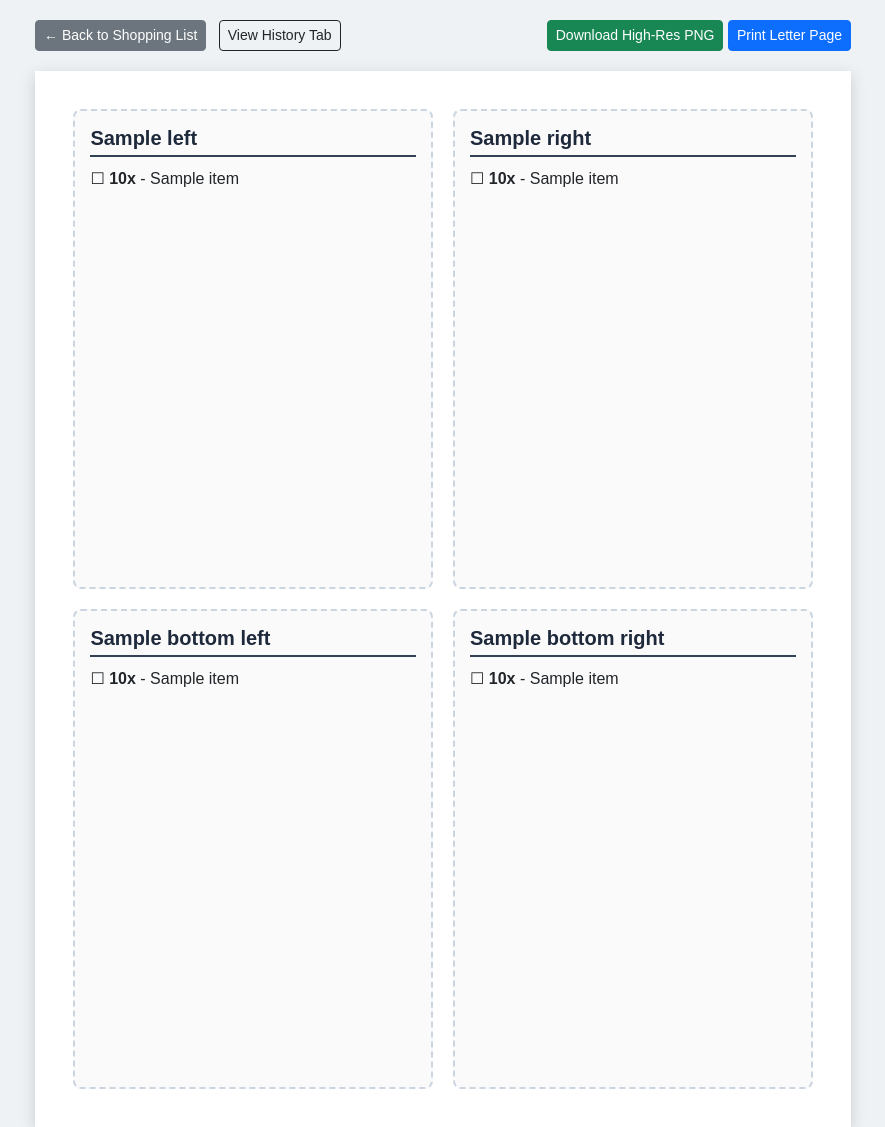
After one commit to cdinh92/restaurant_inventory, a Flask app: template templates/export_layout.html in a window 1280 px wide. The commit adds this page. Shown: the whole page, without its empty margins (197-1082 px from the left). Run offline with Flask 3, Linux system fonts and the light colour scheme; the template is opened without the code that fills it: most values are stand-ins (such as "Sample title", 1, 10 or a date in 2020).

Commit message:
Add multi-store 4-quadrant export layout, daily history upsert, and PNG download feature

```diff
--- /dev/null
+++ b/templates/export_layout.html
@@ -0,0 +1,129 @@
+<!DOCTYPE html>
+<html lang="en">
+<head>
+    <meta charset="UTF-8">
+    <meta name="viewport" content="width=device-width, initial-scale=1.0">
+    <title>Shopping List - Letter Export</title>
+    <link href="https://cdn.jsdelivr.net/npm/bootstrap@5.3.0/dist/css/bootstrap.min.css" rel="stylesheet">
+    <!-- html2canvas for device-friendly PNG generation -->
+    <script src="https://cdnjs.cloudflare.com/ajax/libs/html2canvas/1.4.1/html2canvas.min.js"></script>
+    <style>
+        body { background-color: #eef2f5; font-family: sans-serif; }
+        .action-bar { max-width: 8.5in; margin: 20px auto; }
+
+        /* Standard Letter Page Container (8.5in x 11in) */
+        .letter-page {
+            width: 8.5in;
+            height: 11in;
+            background: white;
+            margin: 0 auto;
+            padding: 0.4in;
+            box-shadow: 0 4px 15px rgba(0,0,0,0.15);
+            display: grid;
+            grid-template-columns: 1fr 1fr;
+            grid-template-rows: 1fr 1fr;
+            gap: 20px;
+            box-sizing: border-box;
+        }
+
+        .quadrant {
+            border: 2px dashed #cbd5e1;
+            border-radius: 8px;
+            padding: 15px;
+            overflow-y: auto;
+            background: #fafafa;
+        }
+
+        .quadrant h5 {
+            border-bottom: 2px solid #334155;
+            padding-bottom: 5px;
+            margin-bottom: 10px;
+            color: #1e293b;
+            font-weight: bold;
+        }
+
+        @media print {
+            body { background: none; }
+            .action-bar { display: none; }
+            .letter-page { box-shadow: none; margin: 0; width: 100%; height: 100vh; }
+        }
+    </style>
+</head>
+<body>
+
+    <!-- Action Toolbar -->
+    <div class="action-bar d-flex justify-content-between align-items-center">
+        <div>
+            <a href="/shopping_list" class="btn btn-secondary btn-sm">← Back to Shopping List</a>
+            <a href="/history" class="btn btn-outline-dark btn-sm ms-2">View History Tab</a>
+        </div>
+        <div>
+            <button onclick="downloadPNG()" class="btn btn-success btn-sm">Download High-Res PNG</button>
+            <button onclick="window.print()" class="btn btn-primary btn-sm">Print Letter Page</button>
+        </div>
+    </div>
+
+    <!-- 4-Quadrant Letter Page View -->
+    <div id="captureArea" class="letter-page">
+        <!-- Top Left: Restaurant Depot -->
+        <div class="quadrant">
+            <h5>{{ quadrants.top_left.title }}</h5>
+            <ul class="list-unstyled">
+                {% for item in quadrants.top_left.items %}
+                    <li class="mb-1">☐ <strong>{{ item.qty }}x</strong> - {{ item.name }}</li>
+                {% else %}
+                    <li class="text-muted small">No items needed.</li>
+                {% endfor %}
+            </ul>
+        </div>
+
+        <!-- Top Right: Vietnamese Markets -->
+        <div class="quadrant">
+            <h5>{{ quadrants.top_right.title }}</h5>
+            <ul class="list-unstyled">
+                {% for item in quadrants.top_right.items %}
+                    <li class="mb-1">☐ <strong>{{ item.qty }}x</strong> - {{ item.name }}</li>
+                {% else %}
+                    <li class="text-muted small">No items needed.</li>
+                {% endfor %}
+            </ul>
+        </div>
+
+        <!-- Bottom Left: Costco & Walmart -->
+        <div class="quadrant">
+            <h5>{{ quadrants.bottom_left.title }}</h5>
+            <ul class="list-unstyled">
+                {% for item in quadrants.bottom_left.items %}
+                    <li class="mb-1">☐ <strong>{{ item.qty }}x</strong> - {{ item.name }}</li>
+                {% else %}
+                    <li class="text-muted small">No items needed.</li>
+                {% endfor %}
+            </ul>
+        </div>
+
+        <!-- Bottom Right: Sam's Club -->
+        <div class="quadrant">
+            <h5>{{ quadrants.bottom_right.title }}</h5>
+            <ul class="list-unstyled">
+                {% for item in quadrants.bottom_right.items %}
+                    <li class="mb-1">☐ <strong>{{ item.qty }}x</strong> - {{ item.name }}</li>
+                {% else %}
+                    <li class="text-muted small">No items needed.</li>
+                {% endfor %}
+            </ul>
+        </div>
+    </div>
+
+    <script>
+        function downloadPNG() {
+            const captureElement = document.getElementById('captureArea');
+            html2canvas(captureElement, { scale: 2 }).then(canvas => {
+                const link = document.createElement('a');
+                link.download = 'shopping-list-export-{{ export_date }}.png';
+                link.href = canvas.toDataURL('image/png');
+                link.click();
+            });
+        }
+    </script>
+</body>
+</html>
--- a/templates/summary.html
+++ b/templates/summary.html
@@ -2,6 +2,7 @@
 {% block content %}
 <div class="d-flex justify-content-between align-items-center mb-3">
     <h3>Shopping Export</h3>
+    <a href="/export_layout" class="btn btn-primary btn-sm me-1">Generate 4-Quadrant Layout</a>
     <a href="/" class="btn btn-secondary btn-sm">Back</a>
 </div>
 
```
Also changed, not shown: templates/history.html (added, +37 -0 lines).
